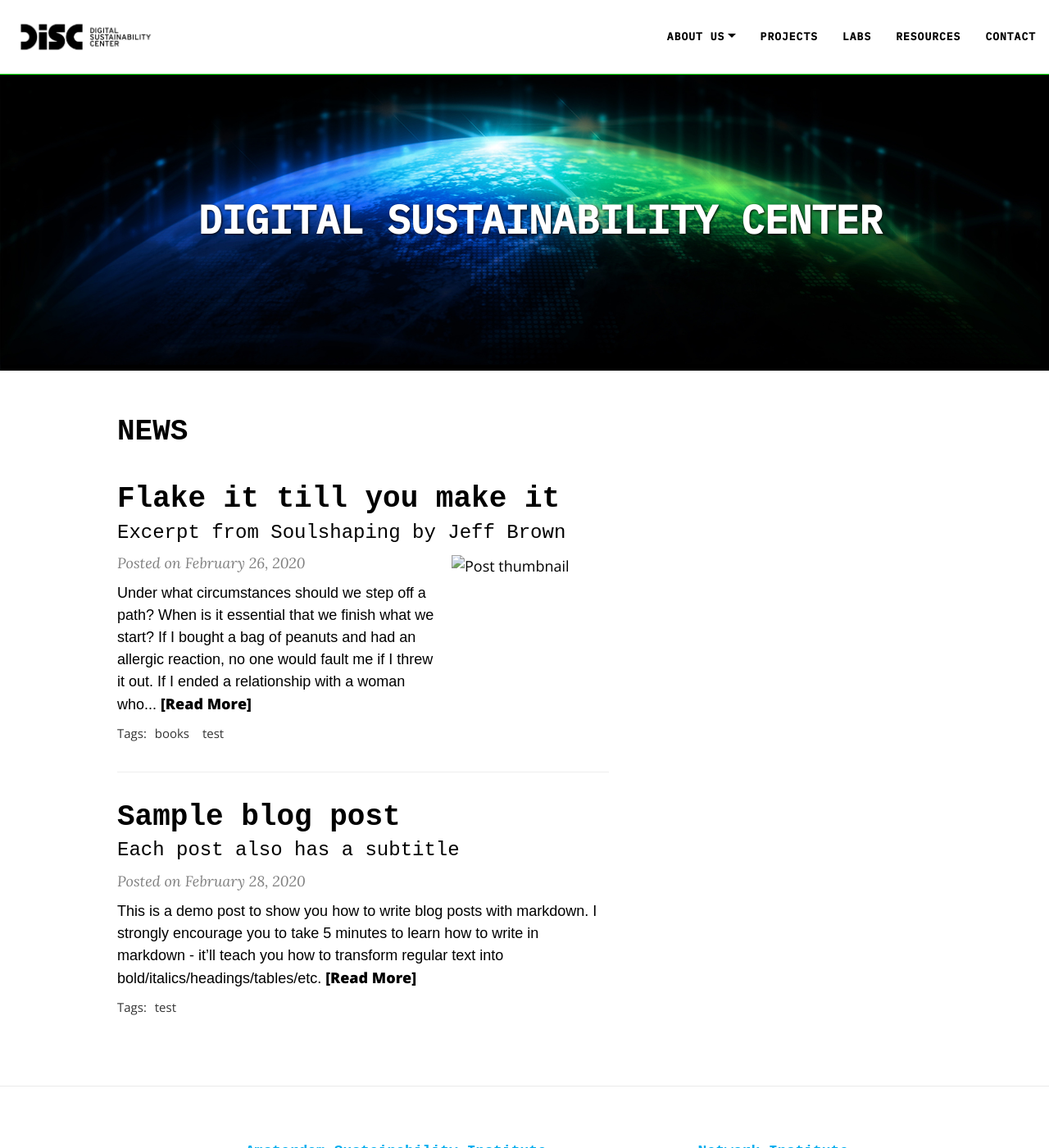
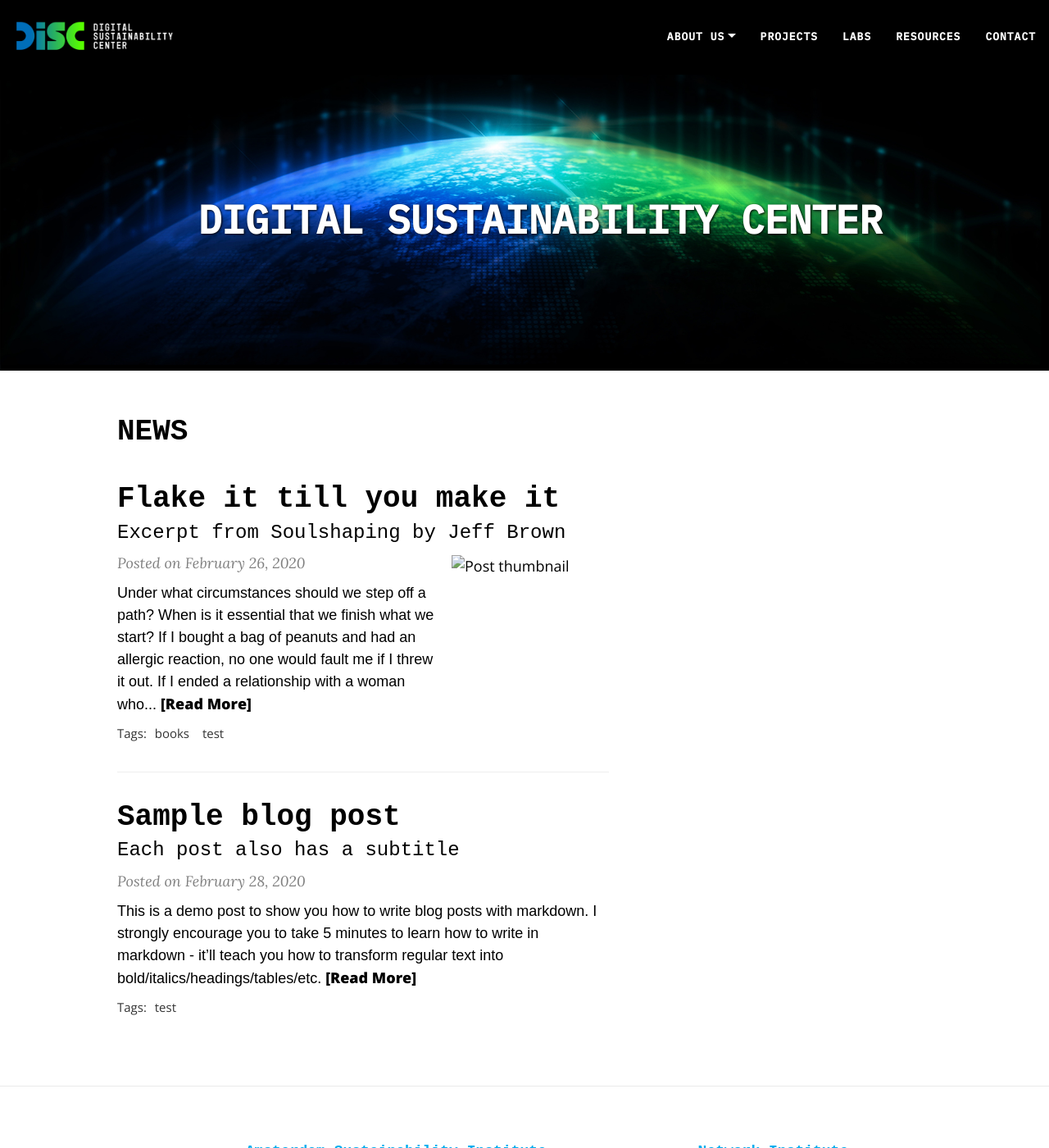
Before and after one commit to S2-group/disc-website.github.io, a Jekyll site: the page built from index.html, in a window 1280 px wide and 1400 px high. Shown: the whole window at 82% size. Built offline with Jekyll 4.4.1, drawn with Linux system fonts in a browser that asks for light colours; nearby versions of some CDN libraries; the list of posts is cut into pages by our own code.

Commit message:
making menu line black, changing logo to colorful

```diff
--- a/_config.yml
+++ b/_config.yml
@@ -42,7 +42,7 @@ round-avatar: false
 
 # If you want to have an image logo in the top-left corner instead of having the title of the website,
 # then specify the following parameter
-title-img: "/assets/img/Logo_DISC_white_mono_H.png"
+title-img: "/assets/img/Logo_DISC_H.png"
 
 # --- Footer social media links --- #
 
--- a/assets/css/custom-styles.css
+++ b/assets/css/custom-styles.css
@@ -26,4 +26,11 @@
 /* Font of menu items */
 .navbar-custom .navbar-brand, .navbar-custom .navbar-nav .nav-link {
     font-family: 'IBM Plex Mono', monospace;
+    color: white;
 }
+
+/* Background of menu items */
+.navbar-custom {
+    border-bottom-color: black;
+    background-color: black;
+}
```
